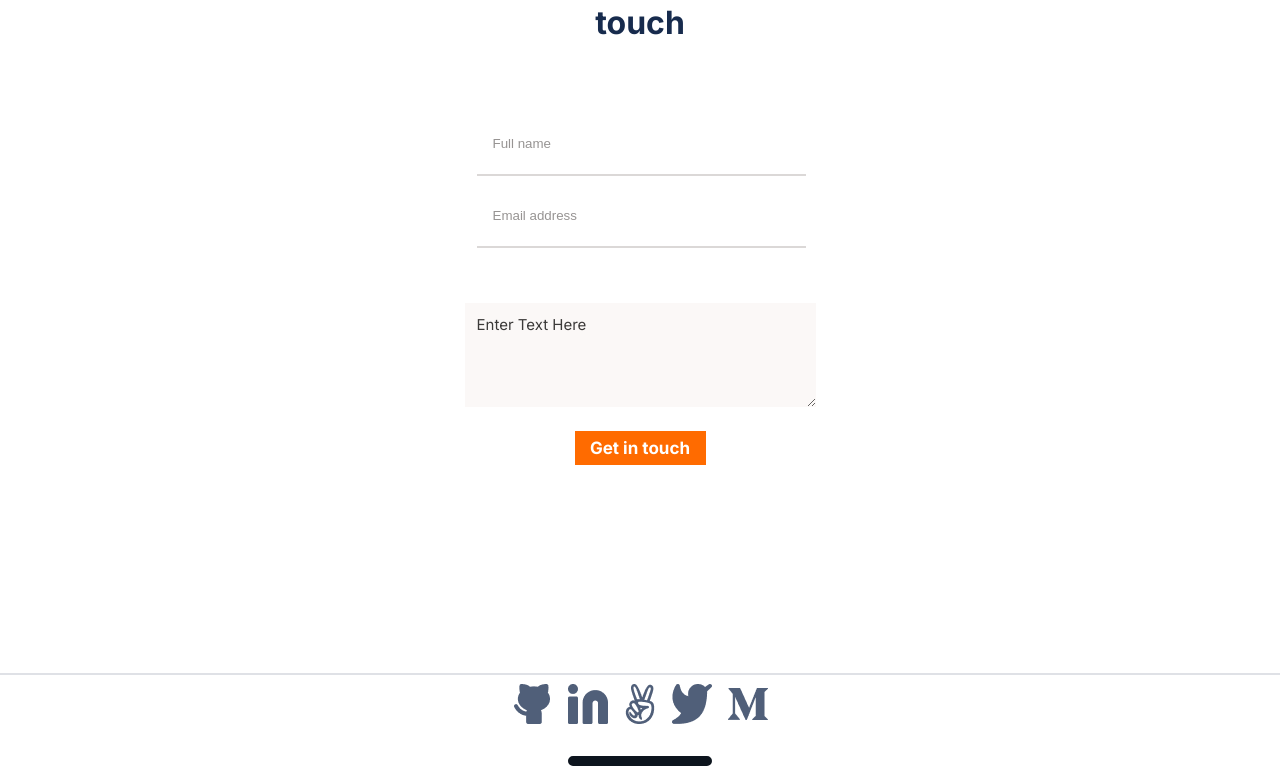
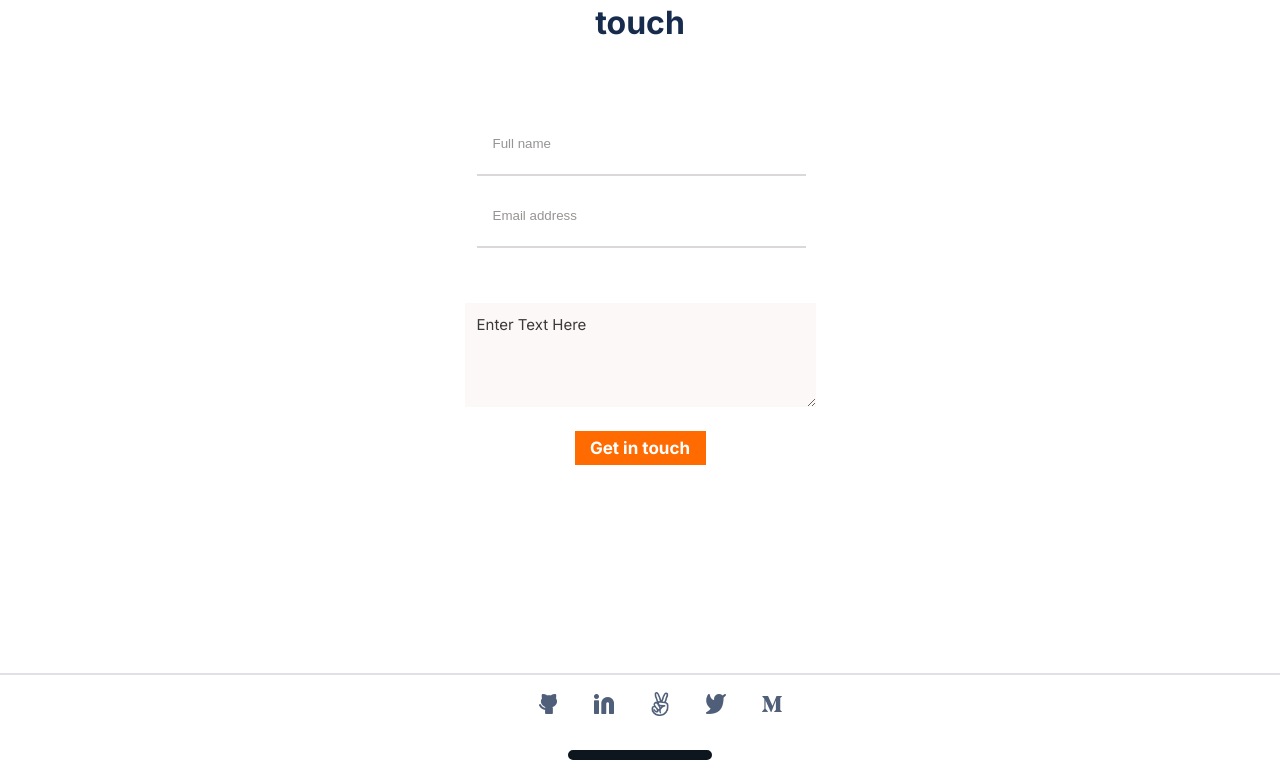
Before and after one commit to Innocent259/My-portfolio, a website: page index.html in a window 1280 px wide. Shown: the part 6954-7720 px from the top of the page. Drawn offline with Linux system fonts and the light colour scheme.

Commit message:
Minimize the size of social media icons

```diff
--- a/index.html
+++ b/index.html
@@ -250,27 +250,27 @@
             <ul class="social-media-footer">
                 <li>
                     <a href="#">
-                         <img src="images/github 1.png" alt="github logo" class="github" />
+                         <img src="images/github 1.png" alt="github logo" class="github icon-size" />
                     </a>
                 </li>
                 <li>
                     <a href="#">
-                        <img src="images/linkedin 1.png" alt="linkedin logo" class="linkedin" />
+                        <img src="images/linkedin 1.png" alt="linkedin logo" class="linkedin icon-size" />
                     </a>
                 </li>
                 <li>
                     <a href="#">
-                        <img src="images/angelist 1.png" alt="angelist logo" class="angelist" />
+                        <img src="images/angelist 1.png" alt="angelist logo" class="angelist icon-size" />
                     </a>
                 </li>
                 <li>
                     <a href="#">
-                        <img src="images/twitter 1.png" alt="twitter logo" class="twitter" />
+                        <img src="images/twitter 1.png" alt="twitter logo" class="twitter icon-size" />
                     </a>
                 </li>
                 <li>
                     <a href="#">
-                         <img src="images/medium 1.png" alt="medium logo" class="medium" />
+                         <img src="images/medium 1.png" alt="medium logo" class="medium icon-size" />
                     </a>
                 </li>
             </ul>
--- a/style.css
+++ b/style.css
@@ -435,11 +435,19 @@ textarea::placeholder {
   background-color: #fff;
   align-items: center;
   height: 72px;
+  padding-bottom: 8px;
 }
 
 .social-media-footer {
   display: flex;
-  gap: 0.5rem;
+  justify-content: center;
   align-items: center;
-  padding-left: 0;
+  height: 40px;
+  width: 200px;
 }
+
+.icon-size {
+  height: 24px;
+  width: 24px;
+  padding: 16px;
+}
```
Also changed, not shown: README.md.
